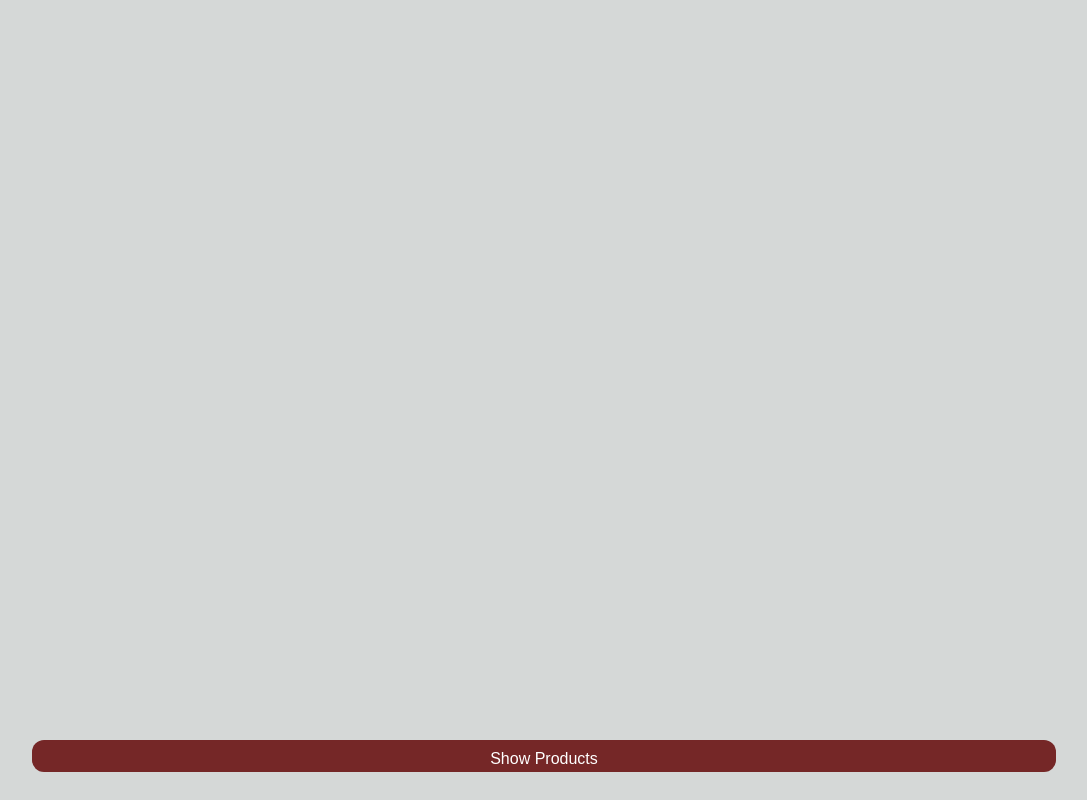
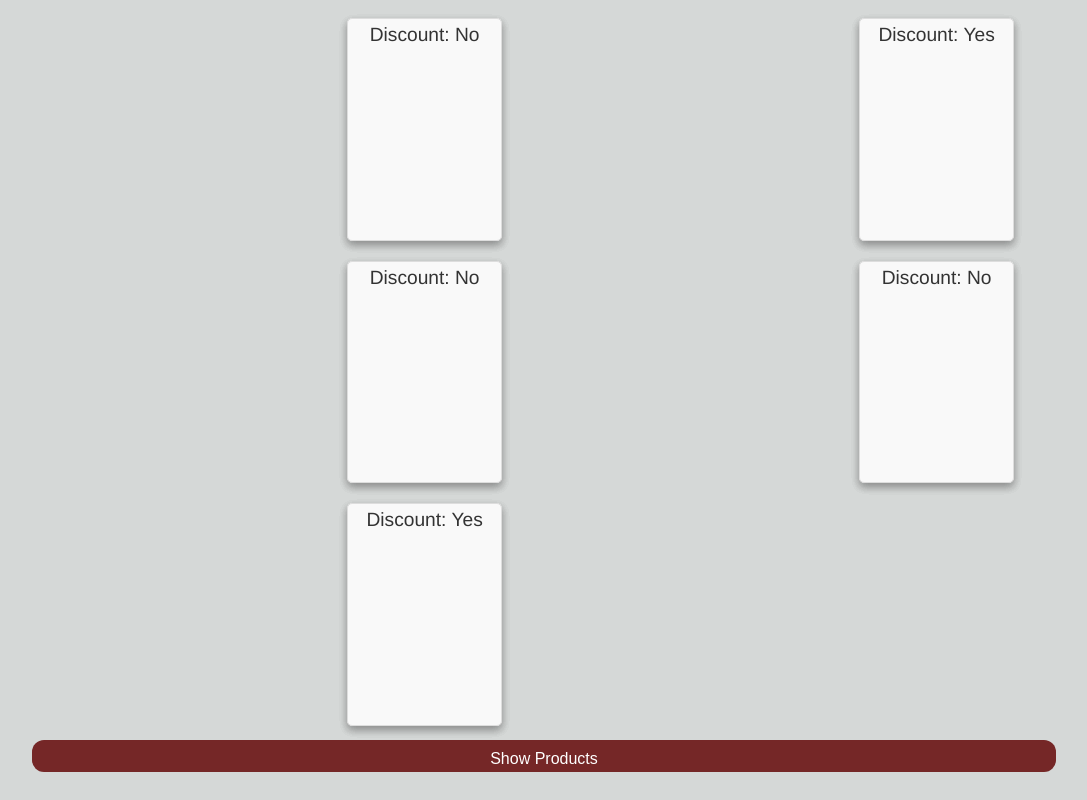
Before and after one commit to yahyashokri/Product-JS-Practice, a plain HTML site: page index.html in a window 1280 px wide. Shown: the whole page, without its empty margins (106-1193 px from the left). Drawn offline with Linux system fonts and the light colour scheme.

Commit message:
uncomplete

```diff
--- a/app.js
+++ b/app.js
@@ -51,15 +51,16 @@ var products = [
   function callProducts(){
     for (var index = 0; index < products.length; index++) {
       var product = products[index];
-     var objectKey = Object.keys(product)
-     objectKey.forEach( function(element) {
-      var objectValue = product[element]
-      if (objectKey == "name" || objectKey == "price" || objectKey == "id") {
-        var tag = createPTag()
-        tag.innerText = objectKey + ": " + objectValue
+     var objectKeys = Object.keys(product);
+     objectKeys.forEach( function(element) {
+      var objectValue = product[element];
+      if (element == "name" || element == "price" || element == "id") {
+        var tag = createPTag();
+        tag.innerText = element + ": " + objectValue
         tag.setAttribute("class", "txt")
+        document.getElementById(`product${index+1}`).appendChild(tag)
       }
-      else if (objectKey == "hasDiscount") {
+      if (element == "hasDiscount") {
         if (objectValue == true) {
           var tag = createPTag()
           tag.innerText = "Discount" + ": " + "Yes"
@@ -72,21 +73,17 @@ var products = [
           tag.setAttribute("class", "txt")
           document.getElementById(`product${index+1}`).appendChild(tag)
         }
-      else if (objectKey == "imageSrc") {
+        }
+      if (element == "imageSrc") {
         var tag = createATag()
           tag.setAttribute("href", objectValue)
           tag.setAttribute("class", "img")
           document.getElementById(`product${index+1}`).appendChild(tag)
-      }
+      };
 
-      }
+
 
      })
     }
   }
-  function clickBtn(){
-    if (document.getElementsByClassName("txt") == null) {
-      callProducts()
-    }
-    else{}
-  }
+  callProducts()
--- a/index.html
+++ b/index.html
@@ -8,7 +8,7 @@
             <div class="products" id="product4"></div>
             <div class="products" id="product5"></div>
             <div class="products" id="product6"></div>
-            <button class="btn" onclick="clickBtn()">Show Products</button>
+            <button class="btn" onclick="callProducts()">Show Products</button>
         </div>
         <script src="./app.js"></script>
     </body>
```
